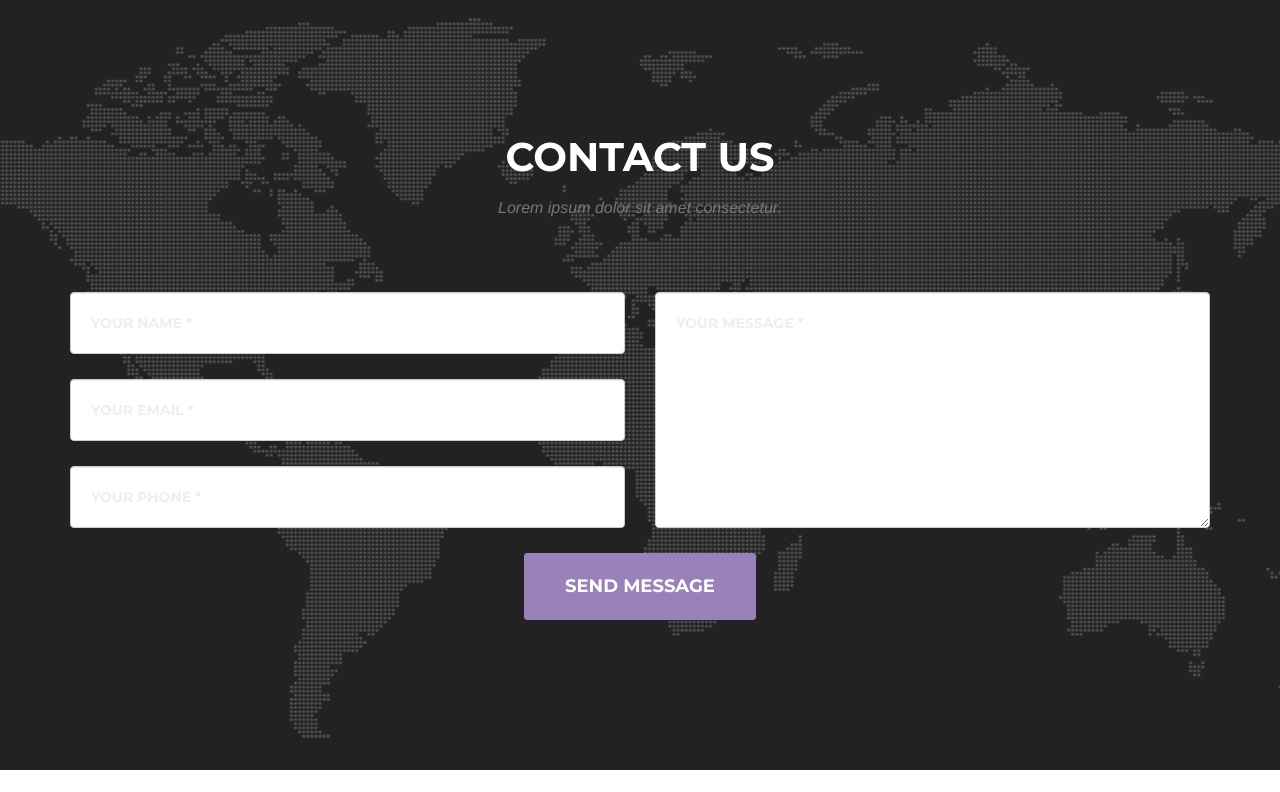
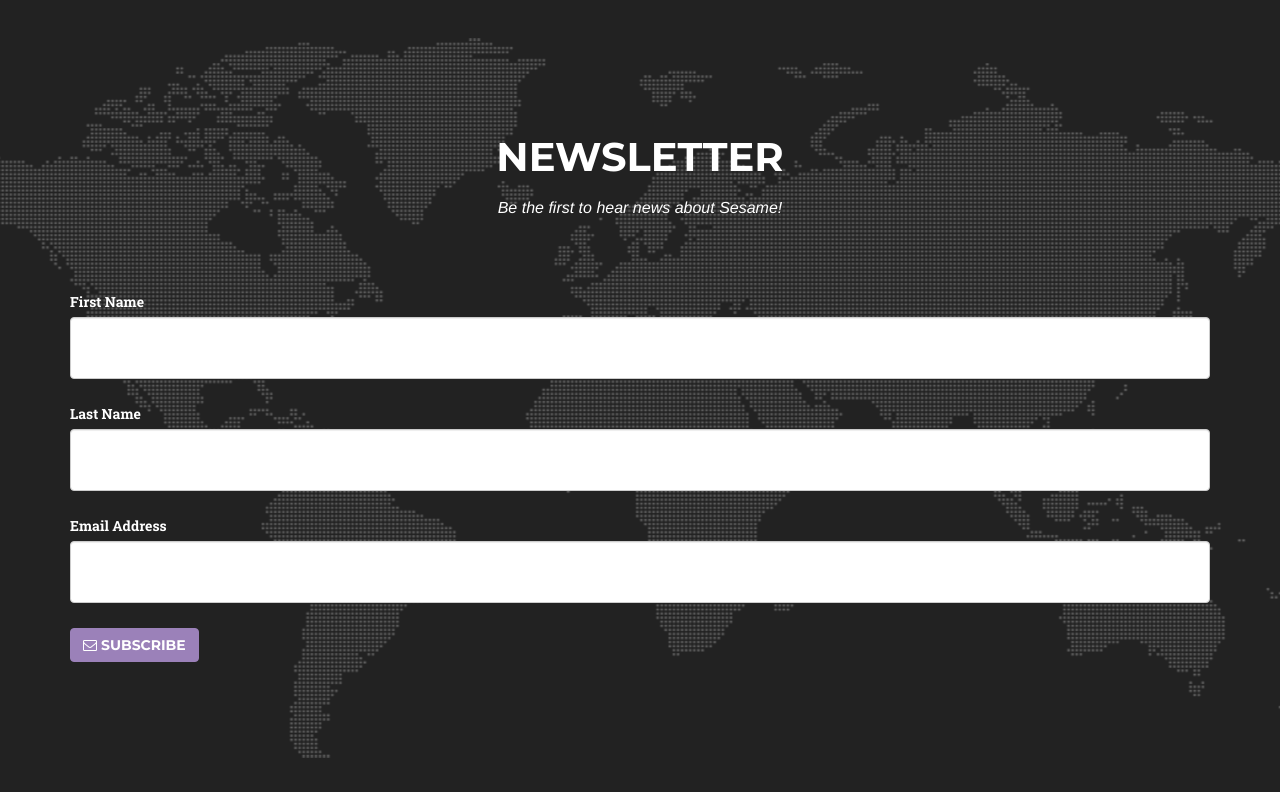
Before and after one commit to sesamehardware/sesamehardware.github.io, a website: page new/index.html in a window 1280 px wide. Shown: the part 5320-6112 px from the top of the page. Drawn offline with nearby package versions, Linux system fonts and the light colour scheme; a web font is replaced by a local one.

Commit message:
Updated Newsletter form

```diff
--- a/new/index.html
+++ b/new/index.html
@@ -323,8 +323,10 @@
                         <ul class="list-inline social-buttons">
                             <li><a href="#"><i class="fa fa-twitter"></i></a>
                             </li>
+                            <!--
                             <li><a href="#"><i class="fa fa-facebook"></i></a>
                             </li>
+                            -->
                             <li><a href="#"><i class="fa fa-linkedin"></i></a>
                             </li>
                         </ul>
@@ -338,8 +340,10 @@
                         <ul class="list-inline social-buttons">
                             <li><a href="#"><i class="fa fa-twitter"></i></a>
                             </li>
+                            <!--
                             <li><a href="#"><i class="fa fa-facebook"></i></a>
                             </li>
+                            -->
                             <li><a href="#"><i class="fa fa-linkedin"></i></a>
                             </li>
                         </ul>
@@ -353,8 +357,10 @@
                         <ul class="list-inline social-buttons">
                             <li><a href="#"><i class="fa fa-twitter"></i></a>
                             </li>
+                            <!--
                             <li><a href="#"><i class="fa fa-facebook"></i></a>
                             </li>
+                            -->
                             <li><a href="#"><i class="fa fa-linkedin"></i></a>
                             </li>
                         </ul>
@@ -404,12 +410,29 @@
         <div class="container">
             <div class="row">
                 <div class="col-lg-12 text-center">
-                    <h2 class="section-heading">Contact Us</h2>
-                    <h3 class="section-subheading text-muted">Lorem ipsum dolor sit amet consectetur.</h3>
+                    <h2 class="section-heading">Newsletter</h2>
+                    <h3 class="section-subheading text-muted" style="color:white">Be the first to hear news about Sesame!</h3>
                 </div>
             </div>
             <div class="row">
                 <div class="col-lg-12">
+                <form action="//sesame.us16.list-manage.com/subscribe/post?u=0dcde724131efb3f8ff630257&amp;id=9720afa4eb" method="post" target="_blank">
+                	<div class="form-group">
+                		<label for="mce-FNAME" style="color:white">First Name</label>
+                		<input type="text" class="form-control" name="FNAME" id="mce-FNAME">
+                	</div>
+                	<div class="form-group">
+                		<label for="mce-LNAME" style="color:white">Last Name</label>
+                		<input type="text" class="form-control" name="LNAME" id="mce-LNAME">
+                	</div>
+                	<div class="form-group">
+                		<label for="mce-EMAIL" style="color:white">Email Address</label>
+                		<input type="email" class="form-control" required="required" name="EMAIL" id="mce-EMAIL">
+                	</div>
+                	<button type="submit" class="btn btn-primary"><i class="fa fa-envelope-o"></i> Subscribe</button>
+                	<div style="position: absolute; left: -5000px;" aria-hidden="true"><input type="text" name="b_0dcde724131efb3f8ff630257_9720afa4eb" tabindex="-1" value=""></div>
+                </form>
+<!--
                     <form name="sentMessage" id="contactForm" novalidate>
                         <div class="row">
                             <div class="col-md-6">
@@ -439,6 +462,7 @@
                             </div>
                         </div>
                     </form>
+-->
                 </div>
             </div>
         </div>
@@ -566,7 +590,7 @@
             </div>
         </div>
     </div>
-
+	<!--
     <!-- Portfolio Modal 4 -->
     <div class="portfolio-modal modal fade" id="portfolioModal4" tabindex="-1" role="dialog" aria-hidden="true">
         <div class="modal-dialog">
@@ -653,6 +677,7 @@
             </div>
         </div>
     </div>
+    -->
 
     <!-- jQuery -->
     <script src="vendor/jquery/jquery.min.js"></script>
```
